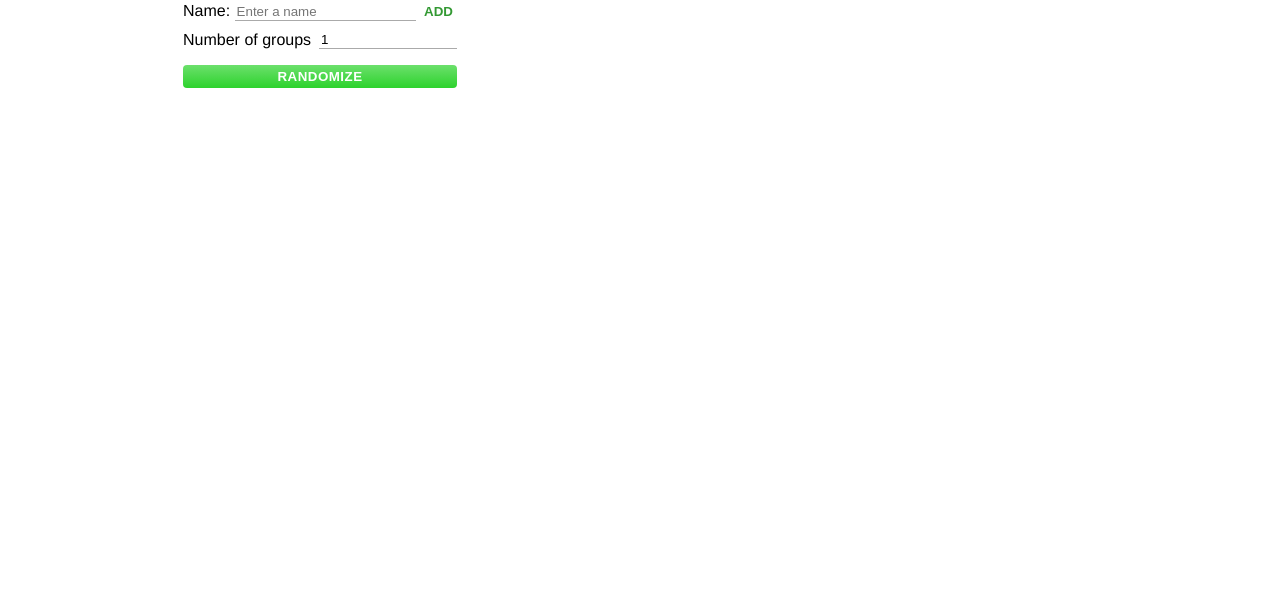
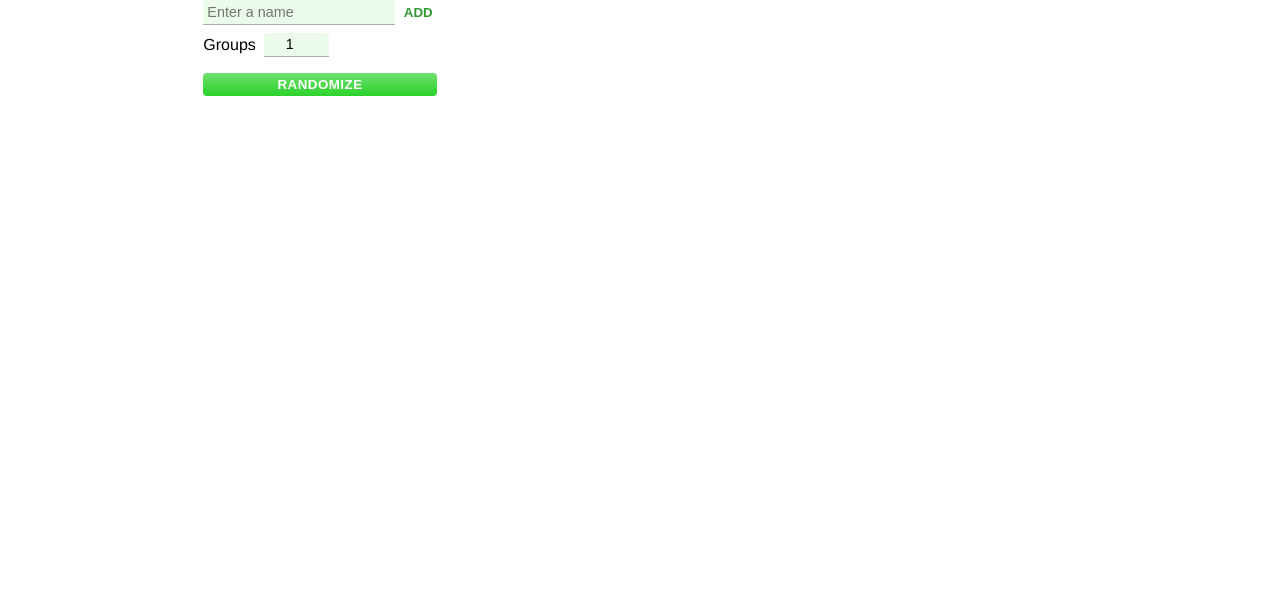
Before and after one commit to Shawn-Fortin/EZRandomizer, a plain HTML site: page index.html in a window 1280 px wide. Shown: the part 207-800 px from the top of the page. Drawn offline with Linux system fonts and the light colour scheme.

Commit message:
[MODIFY] #16 - styling updates

```diff
--- a/css/index.css
+++ b/css/index.css
@@ -48,6 +48,15 @@
 	display: flex;
 	justify-content: center;
 	padding-bottom: 8px;
+}
+
+input {
+	background-color: var(--color-lightest-green);
+	height: 1.5em;
+	border-top-left-radius: 4px;
+	border-top-right-radius: 4px;
+	padding-left: 4px;
+	font-size: 0.9em;
 }
 
 #names {
@@ -134,6 +143,7 @@ button {
 #groups-input-container {
 	display: flex;
 	flex-direction: row;
+	align-items: center;
 }
 
 #groups-label {
@@ -141,7 +151,7 @@ button {
 }
 
 #groups-input {
-	flex: 1 1 0;
+	text-align: center;
 }
 
 @media(hover:none) {
@@ -155,6 +165,9 @@ button {
 
 	.clear-icon {
 		opacity: 1;
+	}
+
+	.clear-icon:active {
 		color: var(--color-red);
 	}
 }
--- a/index.html
+++ b/index.html
@@ -29,14 +29,13 @@
 						<div id="name-controls">
 							<div id="name-input-container">
 								<form id="name-form" name="name" autocomplete="off">
-									Name:
 									<input type="text" id="name-input" placeholder="Enter a name">
 									<button id="name-submit" type="submit">ADD</button>
 								</form>
 							</div>
 							<div id="groups-input-container">
 								<div id="groups-label">
-									Number of groups
+									Groups
 								</div>
 								<input id="groups-input" type="number" min="1" max="999" value="1">
 							</div>
```
